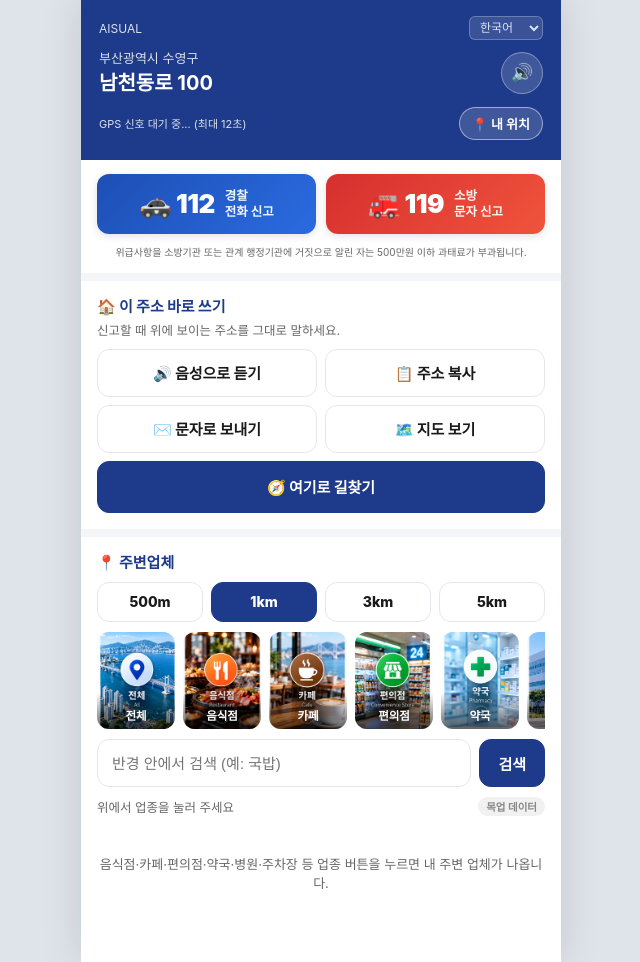
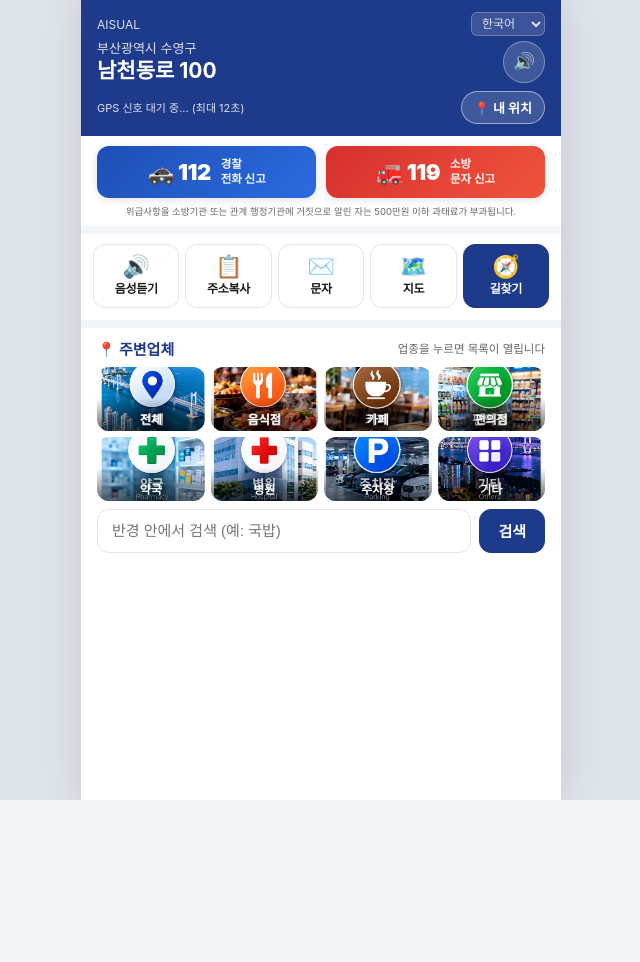
Before and after one commit to skb1004-byte/spacek-addr-qr-demo, a plain HTML site: page index.html in a window 1280 px wide. Shown: the whole page, without its empty margins (319-959 px from the left). After the commit the page ends 800 px from the top, so only its background shows below. Drawn offline with nearby package versions, Linux system fonts and the light colour scheme; no server answers.

Commit message:
Update index.html

```diff
--- a/index.html
+++ b/index.html
@@ -219,6 +219,45 @@ html,body{margin:0;padding:0;background:var(--bg);color:var(--ink);
 }
 </style>
 <link rel="stylesheet" href="https://cdnjs.cloudflare.com/ajax/libs/leaflet/1.9.4/leaflet.min.css">
+
+<style id="oneScreen">
+/* ───── 한 화면 구성안: 스크롤 없이 주소·긴급신고·주소 바로쓰기·업종 선택까지, 목록은 아래에서 올라오는 창 ───── */
+.header{padding:12px 16px 12px}
+.header .top{margin-bottom:4px}
+.addr{font-size:21px;line-height:1.25}
+.addr .city{font-size:13px}
+.gps-row{margin-top:6px}
+.sos-banner{padding:10px 16px 4px}
+.sos-half{height:52px}
+.sos-half .sn{font-size:22px}
+.sos-half .st{font-size:11.5px}
+.warn{padding:2px 16px 8px;font-size:9.5px;white-space:nowrap;overflow:hidden;text-overflow:ellipsis}
+.act-wrap{padding:10px 12px 12px}
+.act-wrap .sec-title,.act-wrap .act-note{display:none}
+.act-grid{grid-template-columns:repeat(5,1fr);gap:6px}
+.act-btn{flex-direction:column;gap:2px;min-height:64px;padding:6px 2px;font-size:12px;font-weight:800;letter-spacing:-.3px}
+.act-btn .i{font-size:22px;line-height:1}
+.act-route{grid-column:auto;min-height:64px;font-size:12px}
+#panel-nearby{padding:10px 16px 12px}
+.ns-head{display:flex;align-items:center;justify-content:space-between;margin-bottom:8px}
+.ns-head .gov-title{margin:0;font-size:15px;font-weight:800}
+.ns-head small{font-size:11.5px;color:var(--sub)}
+.cats{display:grid;grid-template-columns:repeat(4,1fr);gap:6px;overflow:visible;padding:0 0 8px}
+.cat-card{width:auto;aspect-ratio:auto;height:64px}
+.cat-card .cc-label{font-size:12px;padding:12px 2px 4px}
+.search{margin:0}
+.search input,.search button{height:44px}
+.sheet-bg{position:fixed;inset:0;background:rgba(0,0,0,.35);z-index:900;display:none}
+.sheet{position:fixed;left:0;right:0;bottom:0;max-width:480px;margin:0 auto;height:78vh;height:78dvh;background:#fff;border-radius:16px 16px 0 0;z-index:901;display:none;flex-direction:column;box-shadow:0 -6px 24px rgba(0,0,0,.18)}
+.sheet.on,.sheet-bg.on{display:flex}
+.sheet .sh-grip{width:40px;height:4px;border-radius:2px;background:#d5d9e2;margin:8px auto 4px}
+.sheet .sh-top{display:flex;align-items:center;gap:8px;padding:4px 16px 8px}
+.sheet .sh-title{flex:1;font-size:16px;font-weight:800;color:var(--navy)}
+.sheet .sh-close{width:36px;height:36px;border-radius:var(--r);border:1px solid var(--line);background:#fff;font-size:16px;cursor:pointer}
+.sheet .chips{padding:0 16px 8px}
+.sheet .count-row{padding:0 16px}
+.sheet #storeList{flex:1;overflow-y:auto;padding:0 12px 16px;-webkit-overflow-scrolling:touch}
+</style>
 </head>
 <body>
 <div class="app">
@@ -1211,5 +1250,33 @@ if ('serviceWorker' in navigator) {
   });
 }
 </script>
+
+<script>
+/* 한 화면 구성안: 버튼을 아이콘형으로, 업체 목록은 업종을 누르면 아래에서 올라오는 창으로 */
+(function () {
+  'use strict';
+  try {
+    var L = { actVoice: ['🔊', '음성듣기'], actCopy: ['📋', '주소복사'], actSms: ['✉️', '문자'], actMap: ['🗺️', '지도'], actRoute: ['🧭', '길찾기'] };
+    for (var id in L) { var b = document.getElementById(id); if (b) b.innerHTML = '<span class="i">' + L[id][0] + '</span><span>' + L[id][1] + '</span>'; }
+    var nb = document.getElementById('panel-nearby'), title = nb.querySelector('.gov-title');
+    var head = document.createElement('div'); head.className = 'ns-head'; nb.insertBefore(head, title); head.appendChild(title);
+    var hint = document.createElement('small'); hint.textContent = '업종을 누르면 목록이 열립니다'; head.appendChild(hint);
+    var bg = document.createElement('div'); bg.className = 'sheet-bg';
+    var sh = document.createElement('div'); sh.className = 'sheet';
+    sh.innerHTML = '<div class="sh-grip"></div><div class="sh-top"><div class="sh-title" id="shTitle">주변업체</div><button type="button" class="sh-close" id="shClose" aria-label="닫기">✕</button></div>';
+    document.body.appendChild(bg); document.body.appendChild(sh);
+    sh.appendChild(document.getElementById('radiusChips'));
+    sh.appendChild(document.querySelector('#panel-nearby .count-row'));
+    sh.appendChild(document.getElementById('storeList'));
+    function catLabel() { if (state.keyword) return '"' + state.keyword + '" 검색'; if (state.category === 'all') return '전체 업종'; var c = CATS.filter(function (x) { return x.key === state.category; })[0]; return c ? c.label : '주변업체'; }
+    function open() { document.getElementById('shTitle').textContent = '📍 ' + catLabel(); sh.classList.add('on'); bg.classList.add('on'); }
+    function close() { sh.classList.remove('on'); bg.classList.remove('on'); state.category = ''; state.keyword = ''; var kw = document.getElementById('kwInput'); if (kw) kw.value = ''; renderCatChips(); renderResults(); }
+    document.getElementById('shClose').addEventListener('click', close); bg.addEventListener('click', close);
+    var _rr = renderResults;
+    renderResults = function () { _rr(); if (state.category || state.keyword) open(); };
+    if (state.category || state.keyword) setTimeout(open, 0);   /* 문자로 받은 링크(3km)는 바로 목록 */
+  } catch (e) { console.error('한 화면 구성 적용 실패', e); }
+})();
+</script>
 </body>
 </html>
```
